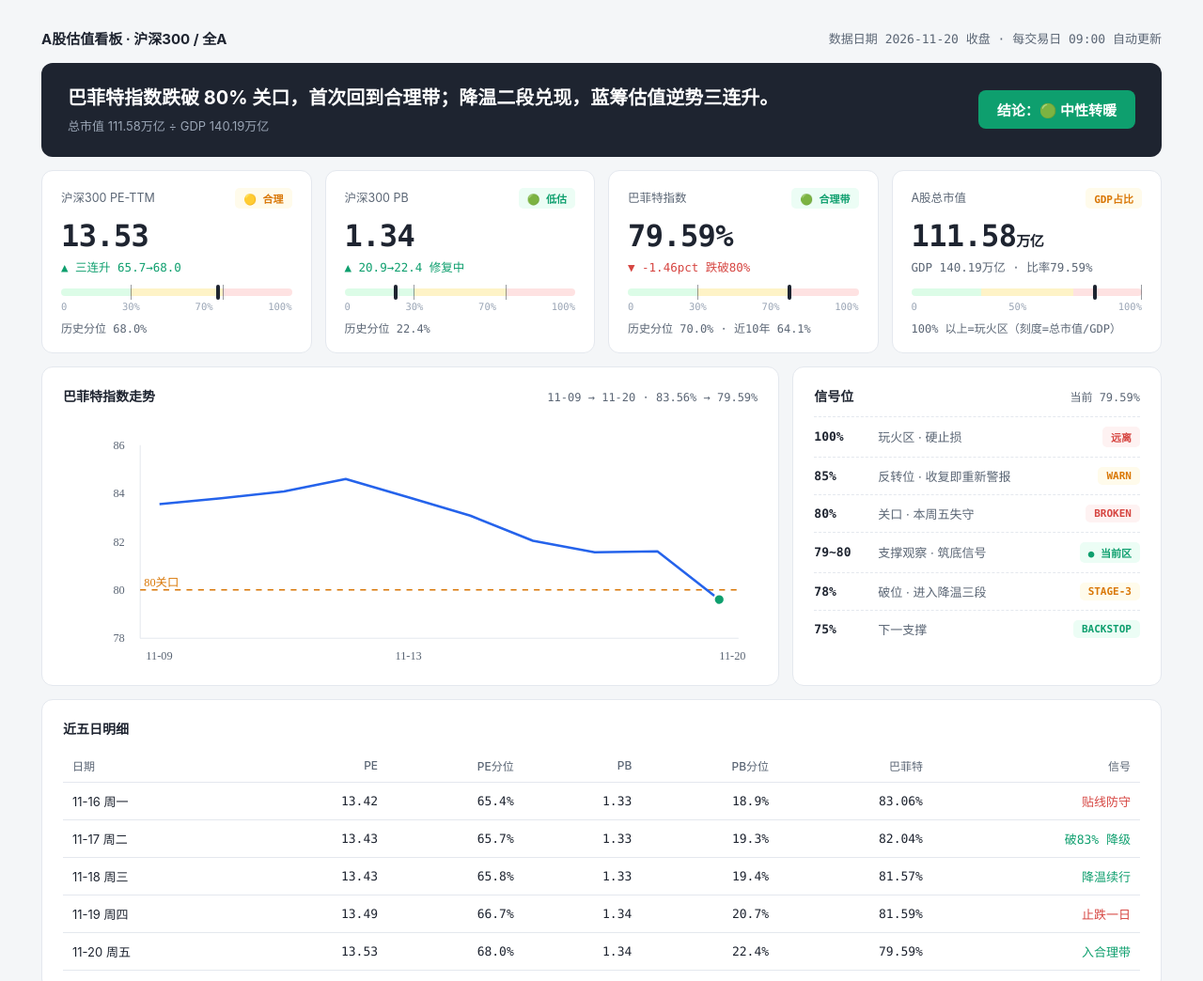
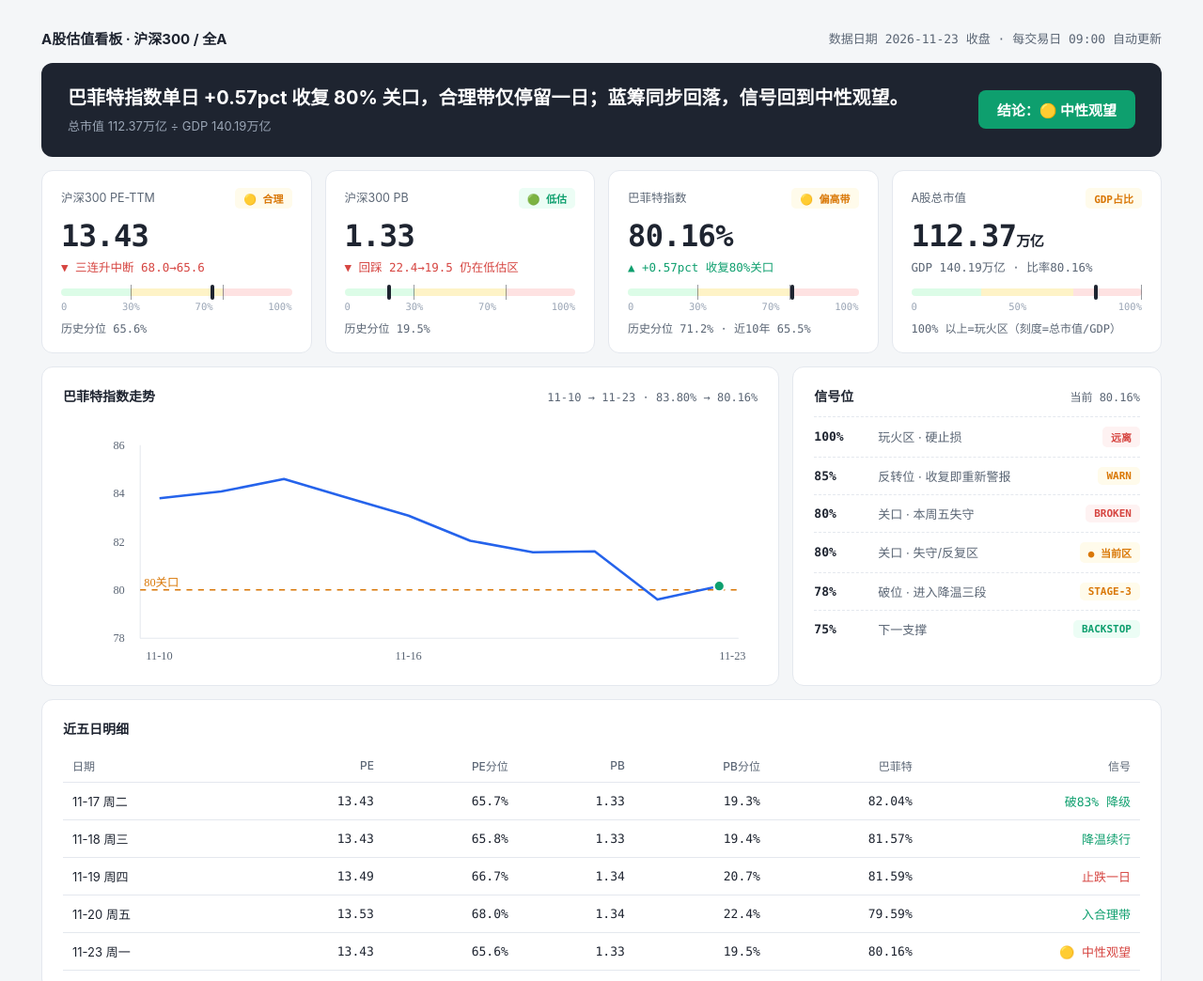
Before and after one commit to marvinxu-free/hs300-dashboard, a plain HTML site: page index.html in a window 1280 px wide. Shown: the top 1044 px of the page at 94% size. Drawn offline with Linux system fonts and the light colour scheme.

Commit message:
daily: 2026-11-23 数据更新

```diff
--- a/buffett_history.csv
+++ b/buffett_history.csv
@@ -10,3 +10,4 @@ date,pe,pe_pct,pb,pb_pct,buf,signal
 2026-11-18,13.43,65.8,1.33,19.4,81.57,降温续行
 2026-11-19,13.49,66.7,1.34,20.7,81.59,止跌一日
 2026-11-20,13.53,68.0,1.34,22.4,79.59,入合理带
+2026-11-23,13.43,65.6,1.33,19.5,80.16,🟡 中性观望
--- a/index.html
+++ b/index.html
@@ -3,7 +3,7 @@
 <head>
 <meta charset="UTF-8">
 <meta name="viewport" content="width=device-width, initial-scale=1.0">
-<title>A股估值看板 · 2026-11-20</title>
+<title>A股估值看板 · 2026-11-23</title>
 <style>
   :root{
     --bg:#f4f6f8; --card:#ffffff; --ink:#1e2430; --sub:#5b6675; --hair:#e4e8ee;
@@ -66,46 +66,46 @@
 <div class="wrap">
   <div class="topbar">
     <span class="brand">A股估值看板 · 沪深300 / 全A</span>
-    <span class="upd">数据日期 2026-11-20 收盘 · 每交易日 09:00 自动更新</span>
+    <span class="upd">数据日期 2026-11-23 收盘 · 每交易日 09:00 自动更新</span>
   </div>
 
   <div class="verdict">
-    <div class="v-main">巴菲特指数跌破 80% 关口，首次回到合理带；降温二段兑现，蓝筹估值逆势三连升。
-      <small>总市值 111.58万亿 ÷ GDP 140.19万亿</small>
+    <div class="v-main">巴菲特指数单日 +0.57pct 收复 80% 关口，合理带仅停留一日；蓝筹同步回落，信号回到中性观望。
+      <small>总市值 112.37万亿 ÷ GDP 140.19万亿</small>
     </div>
-    <div class="v-tag">结论：🟢 中性转暖</div>
+    <div class="v-tag">结论：🟡 中性观望</div>
   </div>
 
   <div class="kpis">
     <div class="kpi">
       <div class="k-name">沪深300 PE-TTM <span class="badge bg-amber">🟡 合理</span></div>
-      <div class="k-val">13.53</div>
-      <div class="k-chg up">▲ 三连升 65.7→68.0</div>
-      <div class="meter"><i class="z30"></i><i class="z70"></i><b style="left:68.0%"></b></div>
+      <div class="k-val">13.43</div>
+      <div class="k-chg dn">▼ 三连升中断 68.0→65.6</div>
+      <div class="meter"><i class="z30"></i><i class="z70"></i><b style="left:65.6%"></b></div>
       <div class="k-scale"><span>0</span><span>30%</span><span>70%</span><span>100%</span></div>
-      <div class="k-pos">历史分位 68.0%</div>
+      <div class="k-pos">历史分位 65.6%</div>
     </div>
     <div class="kpi">
       <div class="k-name">沪深300 PB <span class="badge bg-green">🟢 低估</span></div>
-      <div class="k-val">1.34</div>
-      <div class="k-chg up">▲ 20.9→22.4 修复中</div>
-      <div class="meter"><i class="z30"></i><i class="z70"></i><b style="left:22.4%"></b></div>
+      <div class="k-val">1.33</div>
+      <div class="k-chg dn">▼ 回踩 22.4→19.5 仍在低估区</div>
+      <div class="meter"><i class="z30"></i><i class="z70"></i><b style="left:19.5%"></b></div>
       <div class="k-scale"><span>0</span><span>30%</span><span>70%</span><span>100%</span></div>
-      <div class="k-pos">历史分位 22.4%</div>
+      <div class="k-pos">历史分位 19.5%</div>
     </div>
     <div class="kpi">
-      <div class="k-name">巴菲特指数 <span class="badge bg-green">🟢 合理带</span></div>
-      <div class="k-val">79.59%</div>
-      <div class="k-chg dn">▼ -1.46pct 跌破80%</div>
-      <div class="meter"><i class="z30"></i><i class="z70"></i><b style="left:70.0%"></b></div>
+      <div class="k-name">巴菲特指数 <span class="badge bg-amber">🟡 偏高带</span></div>
+      <div class="k-val">80.16%</div>
+      <div class="k-chg up">▲ +0.57pct 收复80%关口</div>
+      <div class="meter"><i class="z30"></i><i class="z70"></i><b style="left:71.2%"></b></div>
       <div class="k-scale"><span>0</span><span>30%</span><span>70%</span><span>100%</span></div>
-      <div class="k-pos">历史分位 70.0% · 近10年 64.1%</div>
+      <div class="k-pos">历史分位 71.2% · 近10年 65.5%</div>
     </div>
     <div class="kpi">
       <div class="k-name">A股总市值 <span class="badge bg-amber">GDP占比</span></div>
-      <div class="k-val">111.58<span style="font-size:15px">万亿</span></div>
-      <div class="k-chg fl">GDP 140.19万亿 · 比率79.59%</div>
-      <div class="meter"><i class="z100"></i><b style="left:79.59%"></b></div>
+      <div class="k-val">112.37<span style="font-size:15px">万亿</span></div>
+      <div class="k-chg fl">GDP 140.19万亿 · 比率80.16%</div>
+      <div class="meter"><i class="z100"></i><b style="left:80.16%"></b></div>
       <div class="k-scale"><span>0</span><span>50%</span><span>100%</span></div>
       <div class="k-pos">100% 以上=玩火区（刻度=总市值/GDP）</div>
     </div>
@@ -113,7 +113,7 @@
 
   <div class="row">
     <div class="card">
-      <h3>巴菲特指数走势 <span>11-09 → 11-20 · 83.56% → 79.59%</span></h3>
+      <h3>巴菲特指数走势 <span>11-10 → 11-23 · 83.80% → 80.16%</span></h3>
       <svg viewBox="0 0 720 260" aria-hidden="true">
         <g font-size="12" fill="#5b6675" font-family="SF Mono">
           <text x="52" y="34">86</text><text x="52" y="84">84</text><text x="52" y="134">82</text><text x="52" y="184">80</text><text x="52" y="234">78</text>
@@ -122,20 +122,20 @@
         <line x1="80" y1="180" x2="700" y2="180" stroke="#d97706" stroke-dasharray="6 6" stroke-width="1.5"/>
         <text x="84" y="176" font-size="12" fill="#d97706" font-family="SF Mono">80关口</text>
         <polyline fill="none" stroke="#2563eb" stroke-width="2.5" stroke-linejoin="round"
-          points="100,91 164,85 229,78 293,65 358,84 422,103 487,129 551,141 616,140 680,190"/>
-        <circle cx="680" cy="190" r="5.5" fill="#0e9f6e" stroke="#fff" stroke-width="2"/>
+          points="100,85 164,78 229,65 293,84 358,103 422,129 487,141 551,140 616,190 680,176"/>
+        <circle cx="680" cy="176" r="5.5" fill="#0e9f6e" stroke="#fff" stroke-width="2"/>
         <g font-size="12" fill="#5b6675" font-family="SF Mono">
-          <text x="86" y="252"  font-size="12" fill="#5b6675" font-family="SF Mono">11-09</text><text x="358" y="252" text-anchor="middle" font-size="12" fill="#5b6675" font-family="SF Mono">11-13</text><text x="680" y="252"  font-size="12" fill="#5b6675" font-family="SF Mono">11-20</text>
+          <text x="86" y="252"  font-size="12" fill="#5b6675" font-family="SF Mono">11-10</text><text x="358" y="252" text-anchor="middle" font-size="12" fill="#5b6675" font-family="SF Mono">11-16</text><text x="680" y="252"  font-size="12" fill="#5b6675" font-family="SF Mono">11-23</text>
         </g>
       </svg>
     </div>
     <div class="card">
-      <h3>信号位 <span>当前 79.59%</span></h3>
+      <h3>信号位 <span>当前 80.16%</span></h3>
       <ul class="levels">
         <li><span class="lv-v">100%</span><span class="lv-d">玩火区 · 硬止损</span><span class="badge bg-red">远离</span></li>
         <li><span class="lv-v">85%</span><span class="lv-d">反转位 · 收复即重新警报</span><span class="badge bg-amber">WARN</span></li>
         <li><span class="lv-v">80%</span><span class="lv-d">关口 · 本周五失守</span><span class="badge bg-red">BROKEN</span></li>
-        <li><span class="lv-v">79~80</span><span class="lv-d">支撑观察 · 筑底信号</span><span class="badge bg-green">● 当前区</span></li>
+        <li><span class="lv-v">80%</span><span class="lv-d">关口 · 失守/反复区</span><span class="badge bg-amber">● 当前区</span></li>
         <li><span class="lv-v">78%</span><span class="lv-d">破位 · 进入降温三段</span><span class="badge bg-amber">STAGE-3</span></li>
         <li><span class="lv-v">75%</span><span class="lv-d">下一支撑</span><span class="badge bg-green">BACKSTOP</span></li>
       </ul>
@@ -146,17 +146,17 @@
     <h3>近五日明细</h3>
     <table class="tbl">
       <tr><th>日期</th><th>PE</th><th>PE分位</th><th>PB</th><th>PB分位</th><th>巴菲特</th><th>信号</th></tr>
-      <tr><td>11-16 周一</td><td>13.42</td><td>65.4%</td><td>1.33</td><td>18.9%</td><td>83.06%</td><td class="dn">贴线防守</td></tr>
       <tr><td>11-17 周二</td><td>13.43</td><td>65.7%</td><td>1.33</td><td>19.3%</td><td>82.04%</td><td class="up">破83% 降级</td></tr>
       <tr><td>11-18 周三</td><td>13.43</td><td>65.8%</td><td>1.33</td><td>19.4%</td><td>81.57%</td><td class="up">降温续行</td></tr>
       <tr><td>11-19 周四</td><td>13.49</td><td>66.7%</td><td>1.34</td><td>20.7%</td><td>81.59%</td><td class="dn">止跌一日</td></tr>
       <tr><td>11-20 周五</td><td>13.53</td><td>68.0%</td><td>1.34</td><td>22.4%</td><td>79.59%</td><td class="up">入合理带</td></tr>
+      <tr><td>11-23 周一</td><td>13.43</td><td>65.6%</td><td>1.33</td><td>19.5%</td><td>80.16%</td><td class="dn">🟡 中性观望</td></tr>
     </table>
   </div>
 
   <div class="conclusion">
     <span class="tag">今日结论</span><br>
-    80% 关口第三次考验后失守，总量指标首次进入合理带（近10年分位 64.1%）。结构健康：下跌由高位板块吐估值主导，蓝筹 PE 分位三连升（65.7→68.0），是「挤泡沫不伤核心」的收敛路径。后续剧本——79~80% 获支撑＝筑底观察；跌破 78%＝降温三段（下一支撑 75%）；收复 85%＝重新警报。
+    上周五跌破 80% 仅一日就被收回（79.59→80.16），80% 关口确认为反复争夺线而非单边突破位，「79~80% 获支撑=筑底」剧本未获确认。蓝筹与总量同向回落（PE 分位 68.0→65.6），上周的背离收敛。后续剧本——80~81% 反复＝中性观望；站稳 82% 以上＝降温暂告段落；跌破 78% 才计入降温三段；反转位 85% 不变。
   </div>
 
   <footer>
```
